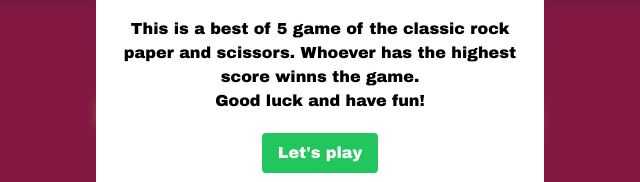
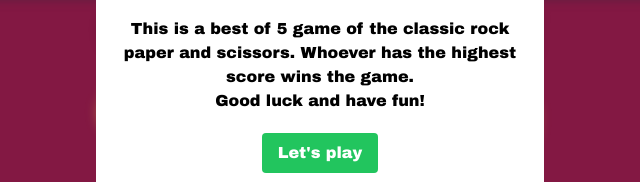
Before and after one commit to GabriellaN-02/Rock-Paper-Scissor, a plain HTML site: page index.html in a window 1280 px wide. Shown: the part 335-517 px from the top of the page, 320-960 px from the left. Drawn offline with nearby package versions, Linux system fonts and the light colour scheme; a web font is replaced by a local one.

Commit message:
fixed spelling

```diff
--- a/index.html
+++ b/index.html
@@ -21,7 +21,7 @@
   <body class="bg-pink-900">
     <section id="rules" class="bg-white text-center rounded p-4 fixed top-1/2 left-1/2 transform -translate-x-1/2 -translate-y-1/2 z-50 w-[60%] max-w-md">
       <h1 class="text-4xl mb-5">Welcome!</h1>
-      <p>This is a best of 5 game of the classic rock paper and scissors. Whoever has the highest score winns the game.</p>
+      <p>This is a best of 5 game of the classic rock paper and scissors. Whoever has the highest score wins the game.</p>
       <p>Good luck and have fun!</p>
       <button onclick="startGame()" class="mt-5 bg-green-500 text-white px-4 py-2 rounded hover:bg-blue-700">Let's play</button>
     </section>
```
